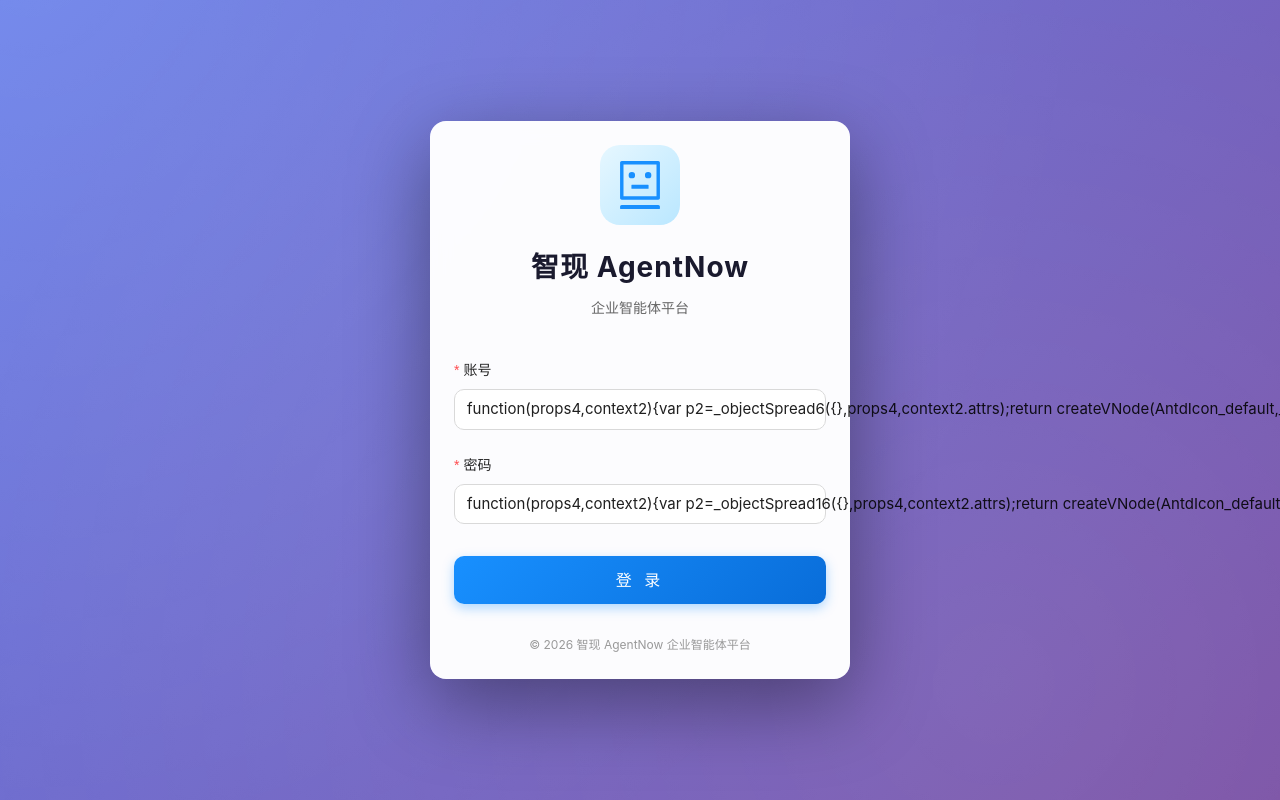
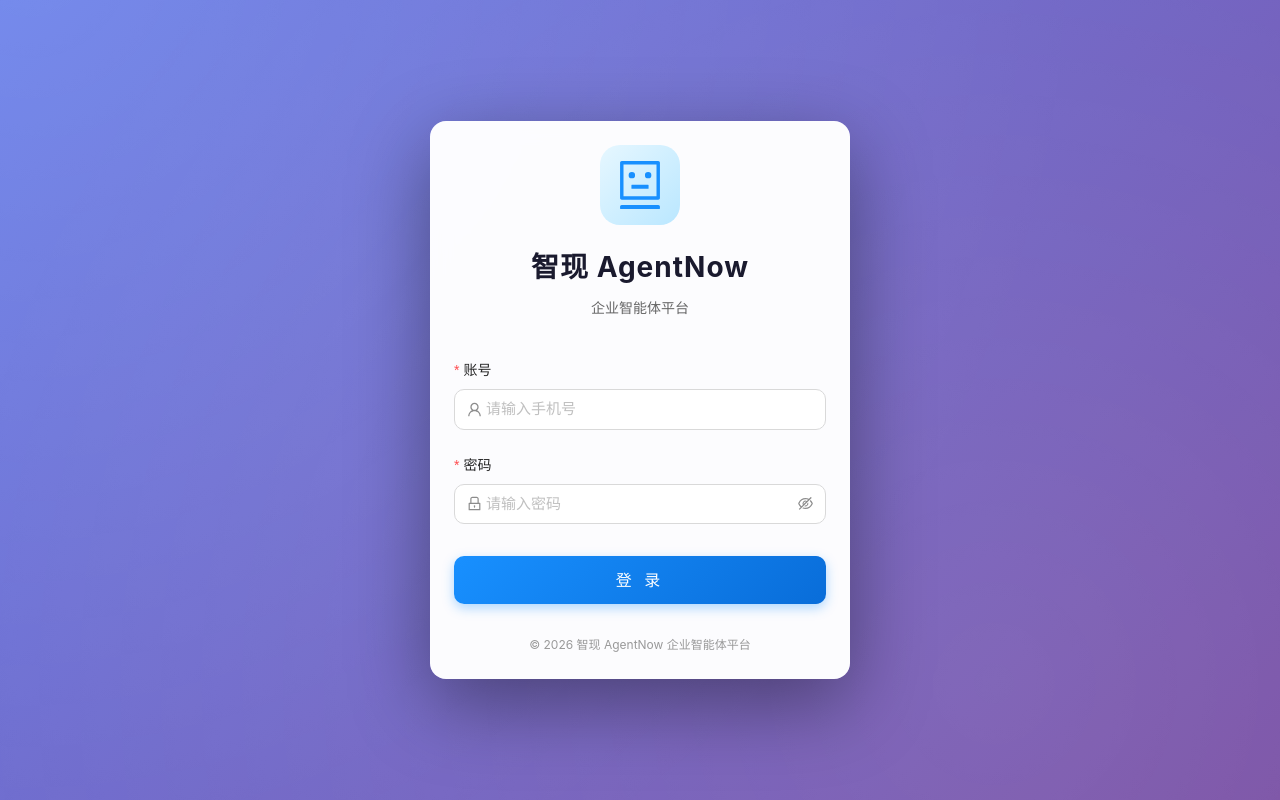
Before and after one commit to AllInAI2024/AgentNow, a Vue app in the folder frontend/: page /login in a window 1280 px wide. Built offline with nearby package versions, Linux system fonts and the light colour scheme.

Commit message:
fix: 修改前端端口并优化输入框图标样式
将开发服务器端口从3000改为5117以避免冲突
重构登录和修改密码页面的输入框图标，使用模板插槽方式并设置统一颜色

```diff
--- a/frontend/src/views/ChangePassword.vue
+++ b/frontend/src/views/ChangePassword.vue
@@ -29,8 +29,11 @@
             v-model:value="formState.oldPassword"
             size="large"
             placeholder="请输入原密码"
-            :prefix="LockOutlined"
-          />
+          >
+            <template #prefix>
+              <LockOutlined style="color: rgba(0, 0, 0, 0.45)" />
+            </template>
+          </a-input-password>
         </a-form-item>
 
         <a-form-item class="form-item" name="newPassword" label="新密码">
@@ -38,8 +41,11 @@
             v-model:value="formState.newPassword"
             size="large"
             placeholder="请输入新密码（至少6位）"
-            :prefix="SafetyCertificateOutlined"
-          />
+          >
+            <template #prefix>
+              <SafetyCertificateOutlined style="color: rgba(0, 0, 0, 0.45)" />
+            </template>
+          </a-input-password>
           <div class="password-hint">
             密码长度至少6位，建议包含字母、数字和特殊字符
           </div>
@@ -50,8 +56,11 @@
             v-model:value="formState.confirmPassword"
             size="large"
             placeholder="请再次输入新密码"
-            :prefix="SafetyCertificateOutlined"
-          />
+          >
+            <template #prefix>
+              <SafetyCertificateOutlined style="color: rgba(0, 0, 0, 0.45)" />
+            </template>
+          </a-input-password>
         </a-form-item>
 
         <a-form-item>
--- a/frontend/src/views/Login.vue
+++ b/frontend/src/views/Login.vue
@@ -21,8 +21,11 @@
             v-model:value="formState.phone"
             size="large"
             placeholder="请输入手机号"
-            :prefix="UserOutlined"
-          />
+          >
+            <template #prefix>
+              <UserOutlined style="color: rgba(0, 0, 0, 0.45)" />
+            </template>
+          </a-input>
         </a-form-item>
 
         <a-form-item class="form-item" name="password" label="密码">
@@ -30,8 +33,11 @@
             v-model:value="formState.password"
             size="large"
             placeholder="请输入密码"
-            :prefix="LockOutlined"
-          />
+          >
+            <template #prefix>
+              <LockOutlined style="color: rgba(0, 0, 0, 0.45)" />
+            </template>
+          </a-input-password>
         </a-form-item>
 
         <a-form-item>
--- a/frontend/vite.config.ts
+++ b/frontend/vite.config.ts
@@ -10,7 +10,7 @@ export default defineConfig({
     },
   },
   server: {
-    port: 3000,
+    port: 5117,
     host: '0.0.0.0',
     proxy: {
       '/api': {
```
Also changed, not shown: 1 other file (tests, documents, lock files or other folders).
